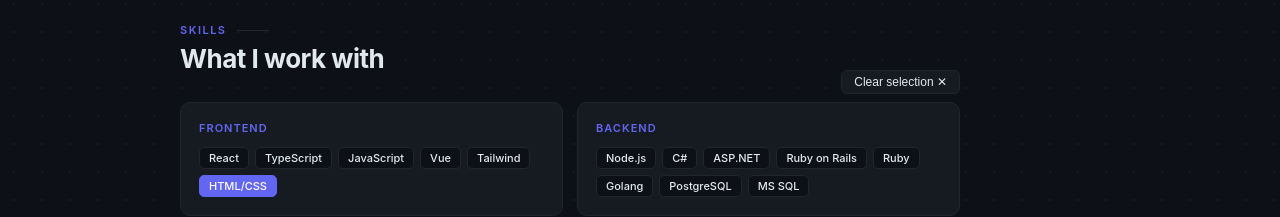
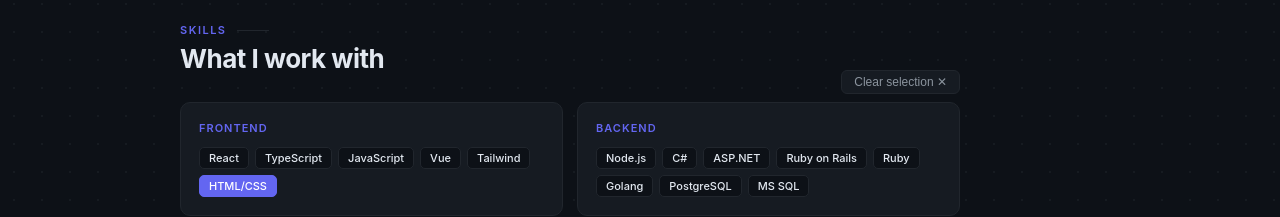
Before and after one commit to rjortega-dev/rj-portfolio, a React (Vite) app: page / in a window 1280 px wide. Both pictures are taken after a click on the element "HTML/CSS". Shown: the part 1159-1376 px from the top of the page. Built offline with nearby package versions, Linux system fonts and the light colour scheme; no server answers.

Commit message:
fix: correct Skills clear button resting color

```diff
--- a/src/components/Skills.tsx
+++ b/src/components/Skills.tsx
@@ -149,7 +149,7 @@
               right: 0,
               background: "#161b22",
               border: "1px solid #21262d",
-              color: "#e2e8f0",
+              color: "#8b949e",
               fontSize: "12px",
               padding: "4px 12px",
               borderRadius: "6px",
```
